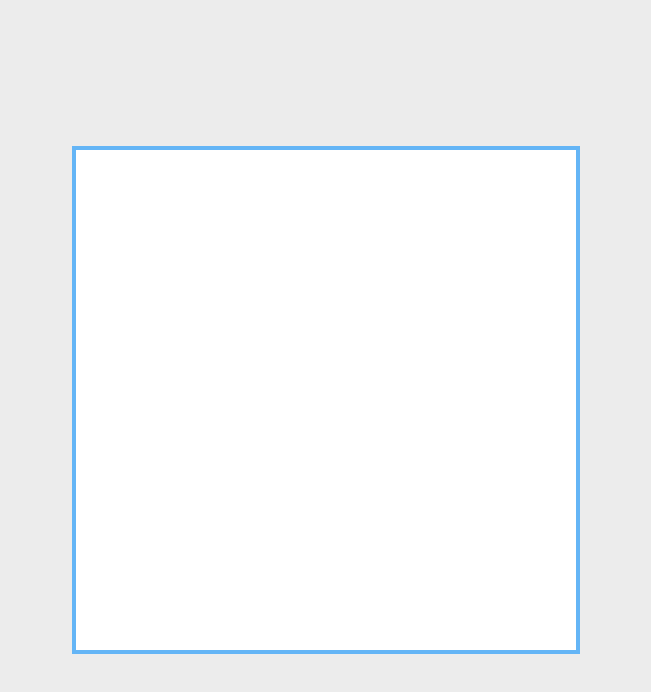
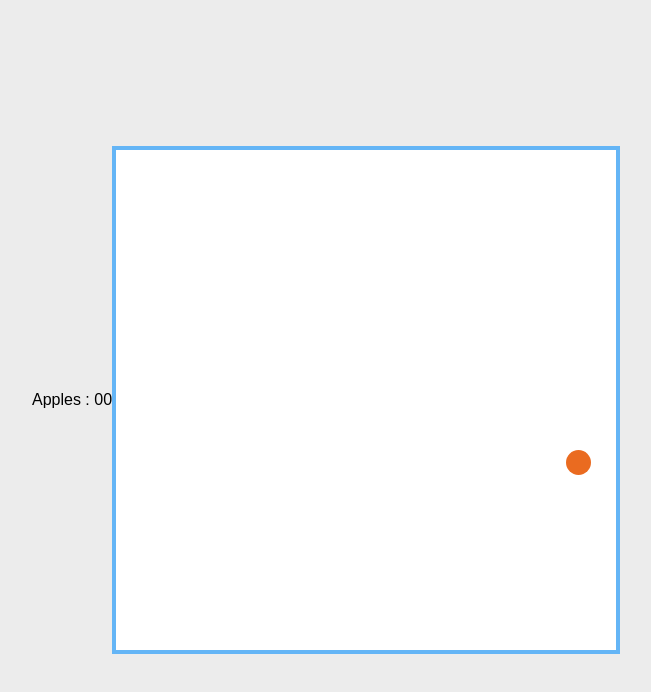
Before and after one commit to PaulPourtout/snake-game, a plain HTML site: page index.html in a window 1280 px wide. Shown: the whole page, without its empty margins (314-965 px from the left). Drawn offline with Linux system fonts and the light colour scheme.

Commit message:
eat apples make the snake longer and quicker

```diff
--- a/index.html
+++ b/index.html
@@ -10,6 +10,7 @@
 	</head>
 
 	<body>
+		<p>Apples : <span id="score">00</span></p>
 		<canvas id="gameArea" width="500" height="500">
 			Message pour les navigateurs ne supportant pas canvas
 		</canvas>
--- a/js/script.js
+++ b/js/script.js
@@ -3,106 +3,113 @@
 	const ctx = canvas.getContext('2d');
 
 	// object representing the game area as an array
-	// let area =
-	// 	[[0, 0, 0, 0, 0, 0, 0, 0, 0, 0, 0, 0, 0, 0, 0, 0, 0, 0, 0, 0],
-	// 	[0, 0, 0, 0, 0, 0, 0, 0, 0, 0, 0, 0, 0, 0, 0, 0, 0, 0, 0, 0],
-	// 	[0, 0, 0, 0, 0, 0, 0, 0, 0, 0, 0, 0, 0, 0, 0, 0, 0, 0, 0, 0],
-	// 	[0, 0, 0, 0, 0, 0, 0, 0, 0, 0, 0, 0, 0, 0, 0, 0, 0, 0, 0, 0],
-	// 	[0, 0, 0, 0, 0, 0, 0, 0, 0, 0, 0, 0, 0, 0, 0, 0, 0, 0, 0, 0],
-	// 	[0, 0, 0, 0, 0, 0, 0, 0, 0, 0, 0, 0, 0, 0, 0, 0, 0, 0, 0, 0],
-	// 	[0, 0, 0, 0, 0, 0, 0, 0, 0, 0, 0, 0, 0, 0, 0, 0, 0, 0, 0, 0],
-	// 	[0, 0, 0, 0, 0, 0, 0, 0, 0, 0, 0, 0, 0, 0, 0, 0, 0, 0, 0, 0],
-	// 	[0, 0, 0, 0, 0, 0, 0, 0, 0, 0, 0, 0, 0, 0, 0, 0, 0, 0, 0, 0],
-	// 	[0, 0, 0, 0, 0, 0, 0, 0, 0, 0, 0, 0, 0, 0, 0, 0, 0, 0, 0, 0],
-	// 	[0, 0, 0, 0, 0, 0, 0, 0, 0, 0, 0, 0, 0, 0, 0, 0, 0, 0, 0, 0],
-	// 	[0, 0, 0, 0, 0, 0, 0, 0, 0, 0, 0, 0, 0, 0, 0, 0, 0, 0, 0, 0],
-	// 	[0, 0, 0, 0, 0, 0, 0, 0, 0, 0, 0, 0, 0, 0, 0, 0, 0, 0, 0, 0],
-	// 	[0, 0, 0, 0, 0, 0, 0, 0, 0, 0, 0, 0, 0, 0, 0, 0, 0, 0, 0, 0],
-	// 	[0, 0, 0, 0, 0, 0, 0, 0, 0, 0, 0, 0, 0, 0, 0, 0, 0, 0, 0, 0],
-	// 	[0, 0, 0, 0, 0, 0, 0, 0, 0, 0, 0, 0, 0, 0, 0, 0, 0, 0, 0, 0],
-	// 	[0, 0, 0, 0, 0, 0, 0, 0, 0, 0, 0, 0, 0, 0, 0, 0, 0, 0, 0, 0],
-	// 	[0, 0, 0, 0, 0, 0, 0, 0, 0, 0, 0, 0, 0, 0, 0, 0, 0, 0, 0, 0],
-	// 	[0, 0, 0, 0, 0, 0, 0, 0, 0, 0, 0, 0, 0, 0, 0, 0, 0, 0, 0, 0],
-	// 	[0, 0, 0, 0, 0, 0, 0, 0, 0, 0, 0, 0, 0, 0, 0, 0, 0, 0, 0, 0]];
-
 	const area = [];
-		for(let i = 0; i < 20; i++) {
+	for (let i = 0; i < 20; i++) {
 		area.push([]);
-			for(let y = 0; y < 20; y++) {
+		for (let y = 0; y < 20; y++) {
 			area[i].push(0);
 		}
 	}
+
+
+	const score = document.getElementById('score');
 	const areaBackgroundColor = "#FFFFFF";
 	const startingPositionX = 3;
 	const startingPositionY = 3;
+
+
+	// Apples' settings and methods
+	const apple = {
+		color: "#ea6b20",
+		width: 25,
+		positionX: null,
+		positionY: null,
+		getApplePosition: function () {
+			const applePositionX = Math.floor(Math.random() * (20));
+			const applePositionY = Math.floor(Math.random() * (20));
+			apple.positionX = applePositionX;
+			apple.positionY = applePositionY;
+		},
+		generateApple: function () {
+			area[apple.positionY][apple.positionX] = 2;
+		}
+	};
+
 
 	// Snake's settings and methods
 	const snake = {
 		apples: 0,
 		width: 25,
-		speed: 150,
-		length: 8,
+		speed: 200,
+		length: 3,
 		color: "#64b5f6",
 		presence: [],
 		positionX: startingPositionX,
 		positionY: startingPositionY,
 		setNewPosition: function () {
 			testGameOver();
+			eatApple();
 			area[snake.positionY][snake.positionX] = 1;
-			const newPosition = {x : snake.positionX, y: snake.positionY};
+			const newPosition = { x: snake.positionX, y: snake.positionY };
 			snake.presence.push(newPosition);
 
 			if (snake.presence.length > snake.length) {
 				const oldPosition = snake.presence.shift();
 				area[oldPosition.y][oldPosition.x] = 0;
 			}
-
 		},
 		goRight: function () {
 			snake.positionX++;
 			snake.setNewPosition();
-			// console.log("x", snake.positionX);
-			displaySnake();
+			displaySnakeAndApples();
 		},
 		goLeft: function () {
 			snake.positionX--;
 			snake.setNewPosition();
-			// console.log("x", snake.positionX);
-			displaySnake();
+			displaySnakeAndApples();
 		},
 		goDown: function () {
 			snake.positionY++;
 			snake.setNewPosition();
-			// console.log("y", snake.positionY);
-			displaySnake();
+			displaySnakeAndApples();
 		},
 		goUp: function () {
 			snake.positionY--;
 			snake.setNewPosition();
-			// console.log("y", snake.positionY);
-			displaySnake();
+			displaySnakeAndApples();
 		},
 	}
 
-// displaySnake function draw the snake in the canvas area with informations from the area array
-	let positionY;
-	let positionX;
+	// displaySnakeAndApples function draw the snake in the canvas area with informations from the area array
+	let snakePositionY;
+	let snakePositionX;
 
-	function displaySnake() {
+	function displaySnakeAndApples() {
 		area.forEach(function (element, index) {
-			positionY = snake.width * index;
+			snakePositionY = snake.width * index;
 
 			element.forEach(function (element, index, array) {
-				positionX = snake.width * index;
+				snakePositionX = snake.width * index;
 
 				if (element === 1) {
 					ctx.fillStyle = snake.color;
-					ctx.fillRect(positionX, positionY, snake.width, snake.width);
+					ctx.fillRect(snakePositionX, snakePositionY, snake.width, snake.width);
+				}
+
+				else if (element === 2) {
+					const applePositionX = snakePositionX + snake.width / 2;
+					const applePositionY = snakePositionY + snake.width / 2;
+
+					ctx.beginPath();
+					ctx.fillStyle = apple.color;
+					ctx.arc(applePositionX, applePositionY, snake.width / 2, 0, Math.PI * 2);
+					ctx.fill();
+					ctx.closePath();
 				}
 
 				else {
 					ctx.fillStyle = areaBackgroundColor;
-					ctx.fillRect(positionX, positionY, snake.width, snake.width);
+					ctx.fillRect(snakePositionX, snakePositionY, snake.width, snake.width);
 				}
 			});
 		});
@@ -111,10 +118,10 @@ const startingPositionY = 3;
 
 	// Test if the player lose the game
 	function testGameOver() {
-		snake.presence.forEach(function(element) {
-			if(snake.positionX === element.x
+		snake.presence.forEach(function (element) {
+			if (snake.positionX === element.x
 				&& snake.positionY === element.y
-			&& element !== snake.presence[snake.presence.length-1]) {
+				&& element !== snake.presence[snake.presence.length - 1]) {
 				gameOver();
 			}
 		});
@@ -122,6 +129,19 @@ const startingPositionY = 3;
 		if (snake.positionX < 0 || snake.positionX > 20
 			|| snake.positionY < 0 || snake.positionY > 20) {
 			gameOver();
+		}
+	}
+
+
+	// If the snake eat an apple increase snake's length and speed
+	function eatApple() {
+		if (apple.positionX === snake.positionX && apple.positionY === snake.positionY) {
+			snake.apples++;
+			score.innerHTML = snake.apples;
+			apple.getApplePosition();
+			apple.generateApple();
+			snake.speed = snake.speed - 5;
+			snake.length++;
 		}
 	}
 
@@ -179,4 +199,12 @@ const startingPositionY = 3;
 		}
 	});
 
+
+
+	apple.getApplePosition();
+	apple.generateApple();
+	displaySnakeAndApples();
+
+
+
 })()
```
Lines whose indentation alone changed are shown as unchanged.
